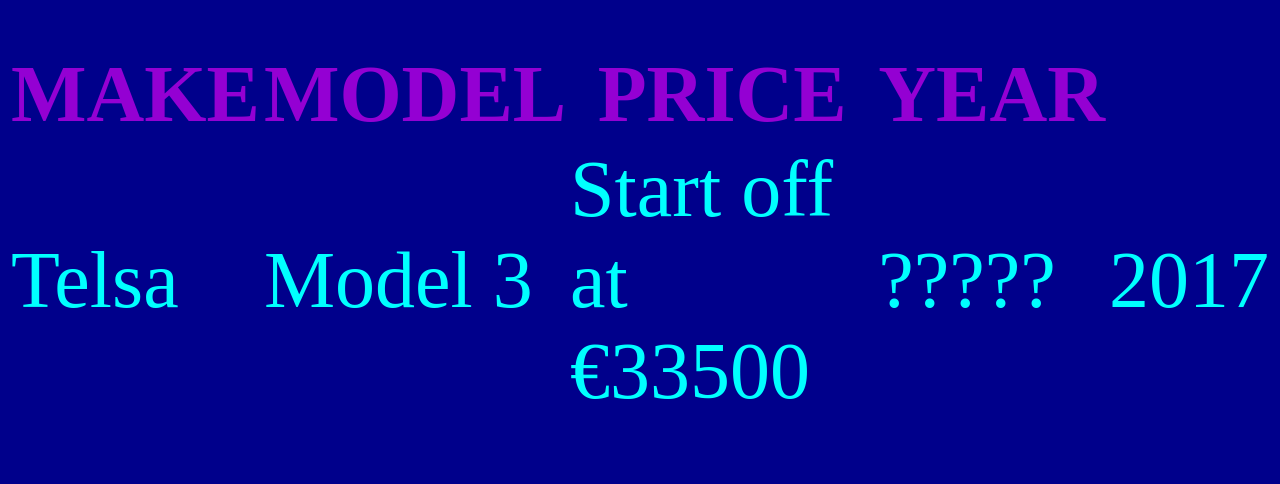
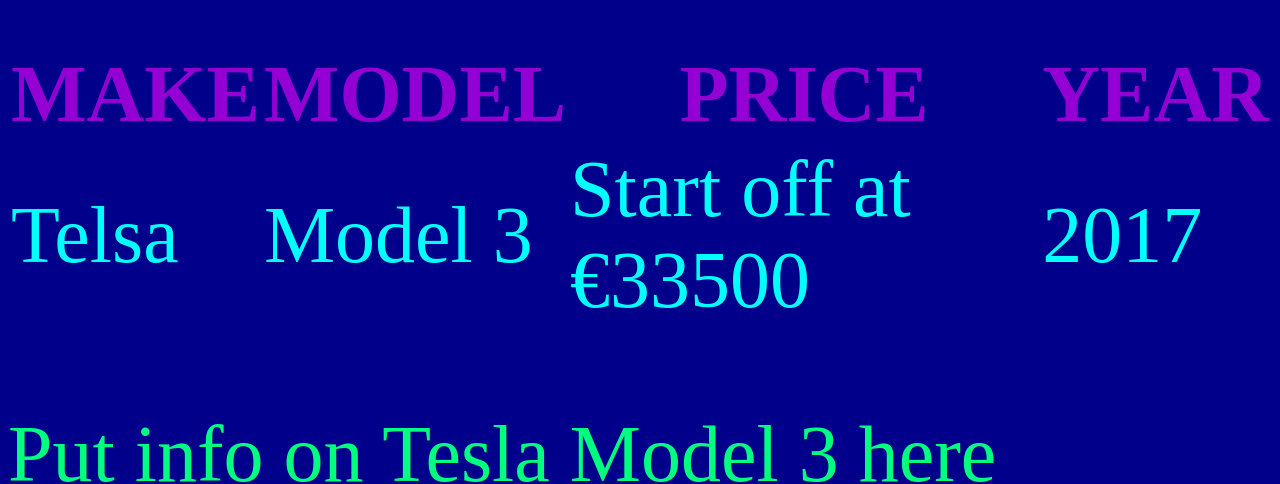
Before and after one commit to scottcrowley2002/groupwebsite-aboutTesla, a plain HTML site: page index.html in a window 1280 px wide. Shown: the part 322-806 px from the top of the page. Drawn offline with Linux system fonts and the light colour scheme.

Commit message:
Update index.html

```diff
--- a/index.html
+++ b/index.html
@@ -43,7 +43,6 @@
           <td>Telsa</td>
           <td>Model 3</td>
           <td>Start off at €33500</td>
-          <td>?????</td>
           <td>2017</td>
         </tr>
       <tbody>
```
